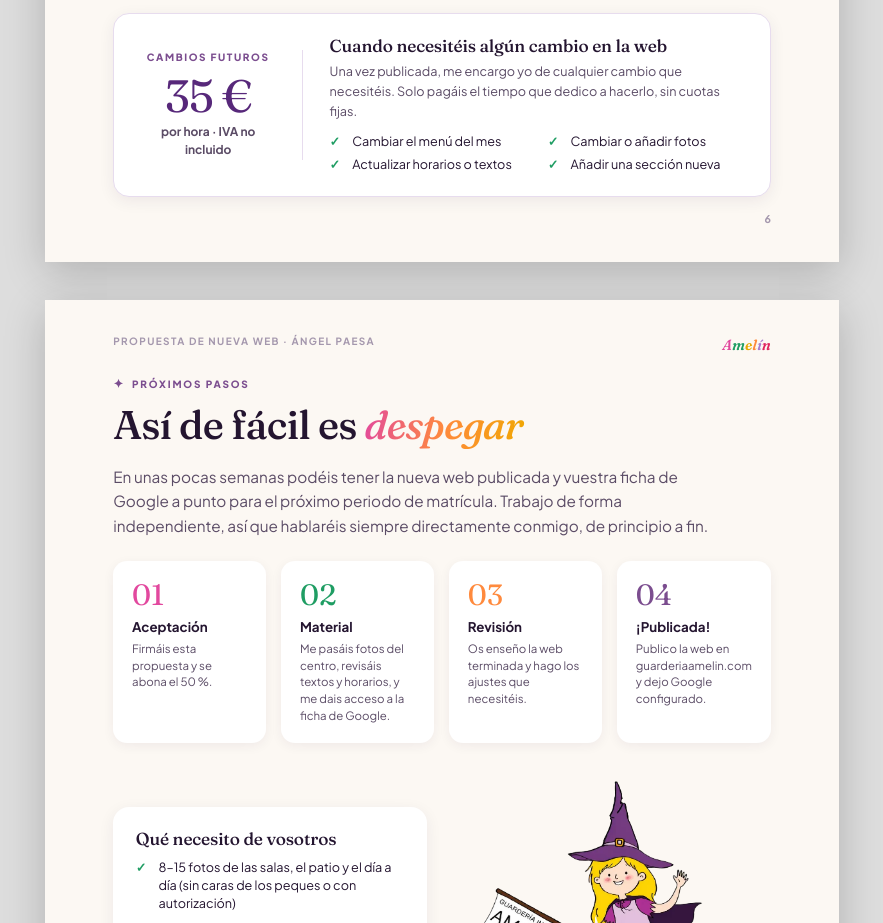
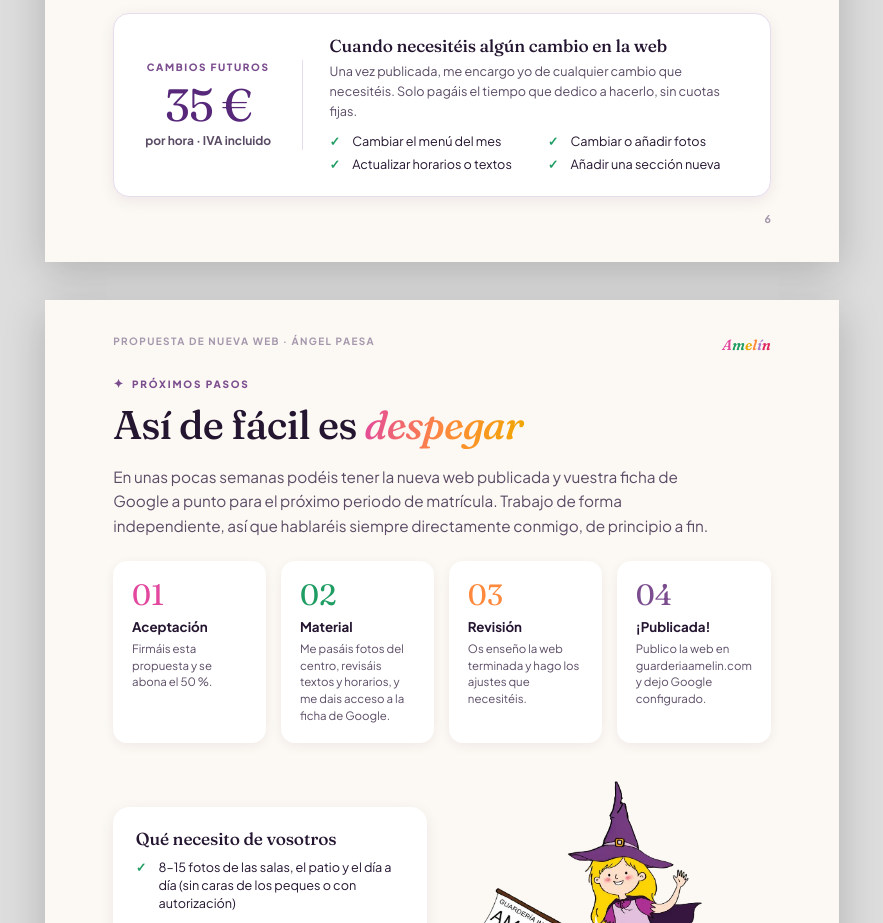
Before and after one commit to angelpaesamarketing/guarder-aamelin, a plain HTML site: page propuesta/propuesta.html in a window 1280 px wide. Shown: the part 6700-7623 px from the top of the page, without its empty margins (198-1081 px from the left). Drawn offline with Linux system fonts and the light colour scheme.

Commit message:
Propuesta: tarifa de cambios con IVA incluido
Co-Authored-By: Claude Opus 5.5 <noreply@anthropic.com>
Claude-Session: https://claude.ai/code/session_017AvAiipD1iq7VDwTmPgTwq

```diff
--- a/propuesta/propuesta.html
+++ b/propuesta/propuesta.html
@@ -340,7 +340,7 @@
     <div style="text-align:center;border-right:1px solid var(--line);padding-right:6mm">
       <div style="font-size:7.5pt;font-weight:800;letter-spacing:.16em;text-transform:uppercase;color:var(--brand);margin-bottom:2mm;white-space:nowrap">Cambios futuros</div>
       <div style="font-family:var(--display);font-size:34pt;line-height:1;letter-spacing:-.03em;color:var(--violet)">35 €</div>
-      <div style="font-size:9pt;font-weight:700;color:var(--ink-2);margin-top:1mm">por hora · IVA no incluido</div>
+      <div style="font-size:9pt;font-weight:700;color:var(--ink-2);margin-top:1mm">por hora · IVA incluido</div>
     </div>
     <div>
       <h3 style="font-size:13pt;margin-bottom:2mm">Cuando necesitéis algún cambio en la web</h3>
```
Also changed, not shown: 1 other file.
